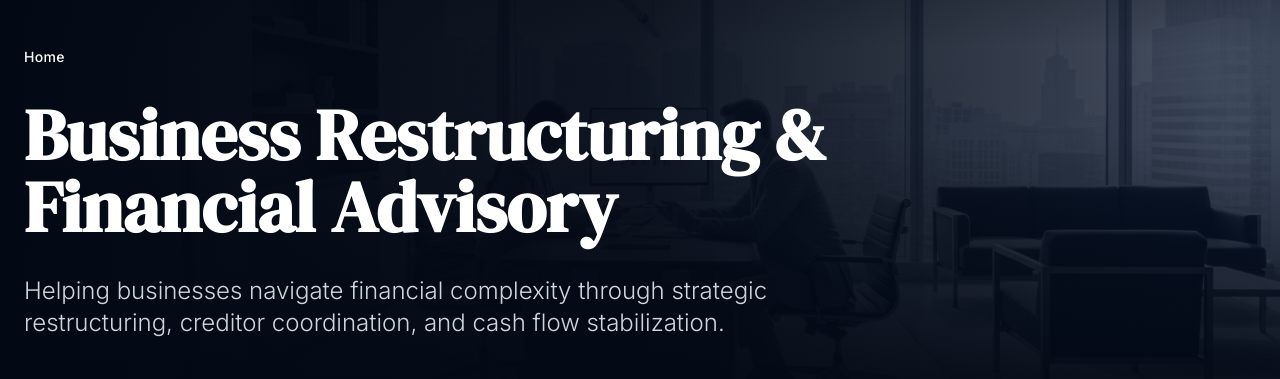
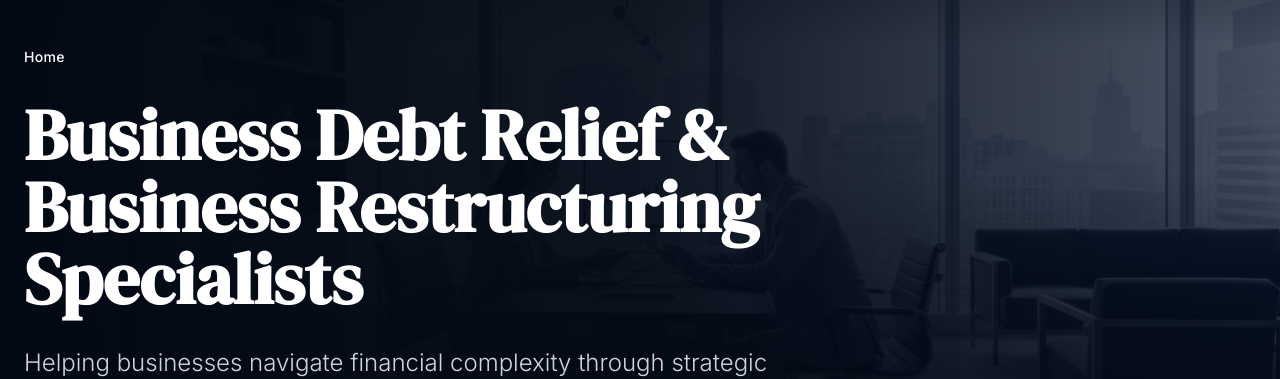
Before and after one commit to samknows9999/sg-054d5103-85fc-4583-be9c-e577d71113a8-1779968500, a Next.js app: page / in a window 1280 px wide. Shown: the part 145-524 px from the top of the page. Built offline with nearby package versions, Linux system fonts and the light colour scheme; no server answers; what react-google-recaptcha-v3 would draw is missing.

Commit message:
Update src/components/Hero.tsx

```diff
--- a/src/components/Hero.tsx
+++ b/src/components/Hero.tsx
@@ -45,8 +45,8 @@ export function Hero({ title, subtitle, breadcrumbs, backgroundImage }: HeroProp
           )}
         </nav>
 
-        <h1 className="font-serif text-5xl md:text-6xl lg:text-7xl font-bold text-white leading-[1.1] max-w-4xl shadow-sm">
-          {title}
+        <h1 className="font-serif text-5xl md:text-6xl lg:text-7xl font-bold text-white leading-[1.1] max-w-4xl shadow-sm">Business Debt Relief & Business Restructuring Specialists
+
         </h1>
 
         {subtitle &&
```
